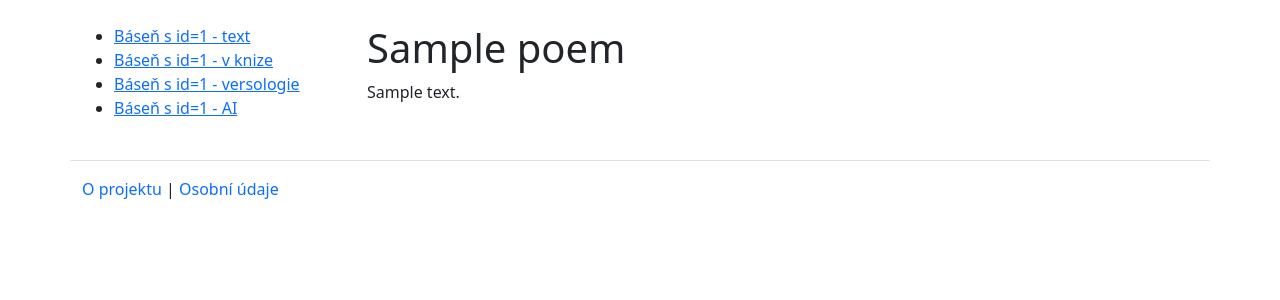
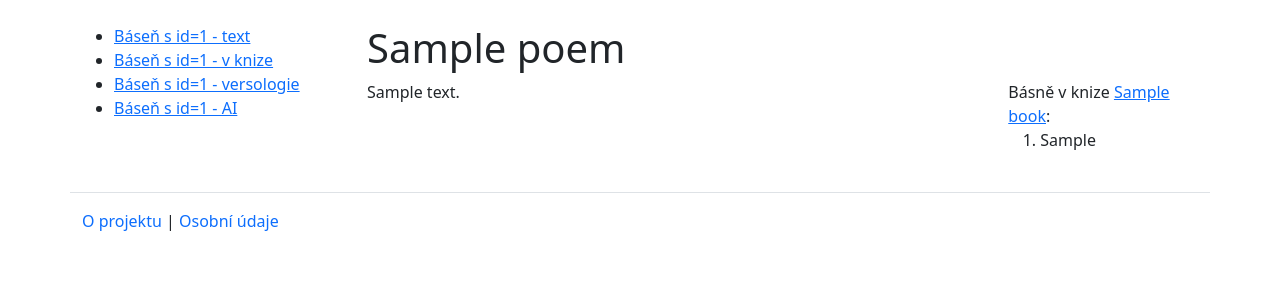
Before and after one commit to kloudak/new-cek, a Django app: template web/templates/web/poem_in_book.html in a window 1280 px wide. Shown: the part 56-356 px from the top of the page. Run offline with Django 5.2, Linux system fonts and the light colour scheme; the template is opened without the code that fills it: most values are stand-ins (such as "Sample title", 1, 10 or a date in 2020); some libraries are stand-ins or nearby versions.

Commit message:
List of the poems in the parent book.

```diff
--- a/web/templates/web/poem_in_book.html
+++ b/web/templates/web/poem_in_book.html
@@ -1,13 +1,24 @@
 {% extends "web/poem_base.html" %}
 
 {% block poem_content %}
-    <h1>{{ poem.title|safe }}</h1>
+    <h1>{{ poem|safe }}</h1>
     <div class="row">
-        <div class="col-9">
+        <div class="col-9" id="poem-text-container">
             {{ poem.html_text|safe }}
         </div>
         <div class="col-3">
-
+            Básně v knize <a href="{%url 'book_detail' id=poem.book.id %}">{{ poem.book.title }}</a>:
+            <ol>
+                {% for p in poems_in_book %}
+                {% if p.id == poem.id %}
+                    <li>{{ p|safe }}</li>
+                {% else %}
+                    <li><a href="{% url 'poem_in_book' id=p.id %}">{{ p|safe }}</a></li>
+                {% endif %}
+                {% empty %}
+                <li>V této knize nejsou žádné básně.</li>
+                {% endfor %}
+            </ol>
         </div>
     </div>
 {% endblock %}
```
